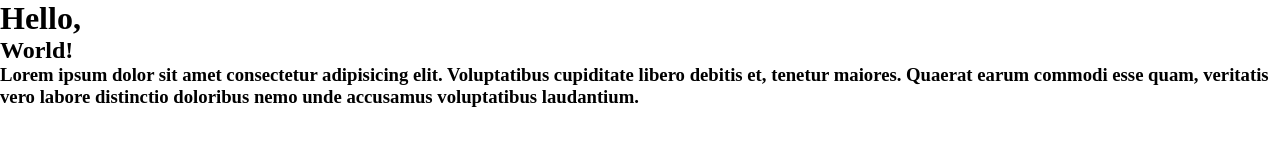
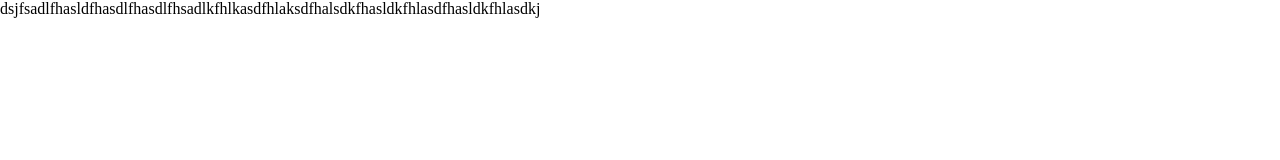
Before and after one commit to Ivanctga/curso-git, a plain HTML site: page index.html in a window 1280 px wide. Drawn offline with Linux system fonts and the light colour scheme.

Commit message:
15º commit - Caos anarquia

```diff
--- a/index.html
+++ b/index.html
@@ -7,12 +7,5 @@
     <meta name="author" content="Ivan Lopes">
     <link rel="stylesheet" href="style.css">
     <title>Corrigido</title>
-</head>
-<body>
-    <h1>Hello,</h1>
-    <h2>World!</h2>
-    <h3>Lorem ipsum dolor sit amet consectetur adipisicing elit. Voluptatibus cupiditate libero debitis et, tenetur maiores. Quaerat earum commodi esse quam, veritatis vero labore distinctio doloribus nemo unde accusamus voluptatibus laudantium.</h3>
-
-
-</body>
+dsjfsadlfhasldfhasdlfhasdlfhsadlkfhlkasdfhlaksdfhalsdkfhasldkfhlasdfhasldkfhlasdkj
 </html>
```
